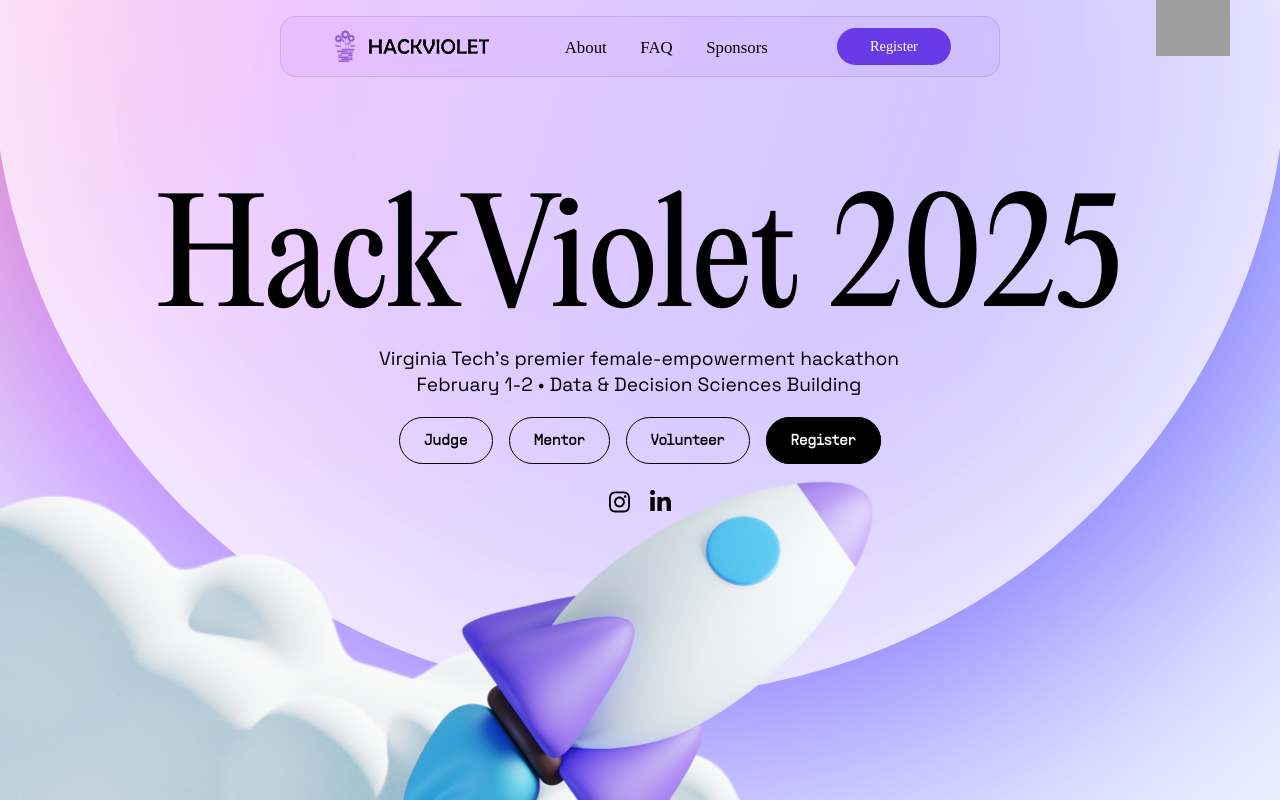
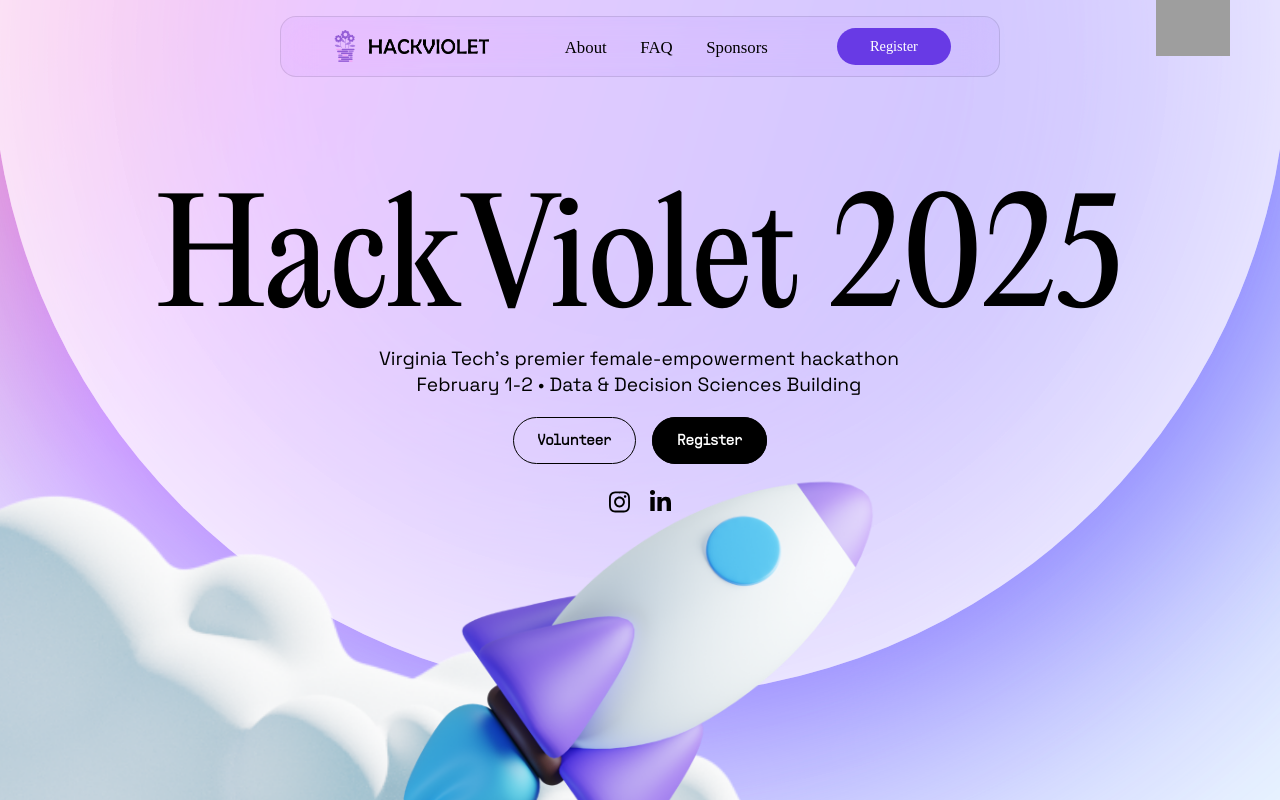
Before and after one commit to Solarlake/hackviolet, a React (Create React App) app: page / in a window 1280 px wide. Shown: the top 800 px of the page. Built offline with nearby package versions, Linux system fonts and the light colour scheme; grey boxes are pictures that could not be loaded; a web font is replaced by a local one.

Commit message:
Removed judging and mentor forms

```diff
--- a/src/page/Home.js
+++ b/src/page/Home.js
@@ -24,8 +24,8 @@
                         <p className="p2">February 1-2 • Data & Decision Sciences Building</p>
                     </div>
                     <div className="buttons">
-                        <Button href="https://forms.gle/DzFDNvCCFqpJXVfD6" newTab clear text="Judge" />
-                        <Button href="https://forms.gle/YgKufXUzh3Pn7UcG7" newTab clear text="Mentor" />
+                        {/* <Button href="https://forms.gle/DzFDNvCCFqpJXVfD6" newTab clear text="Judge" />
+                        <Button href="https://forms.gle/YgKufXUzh3Pn7UcG7" newTab clear text="Mentor" /> */}
                         <Button href="https://docs.google.com/forms/d/e/1FAIpQLScA4kTd2vr5kAVaItUHcuA63ve9774q_UaV3UUaCl93pRMzEQ/viewform" newTab clear text="Volunteer" />
                         <Button href="https://tally.so/r/3Eb0OL" newTab text="Register" />
                     </div>
```
